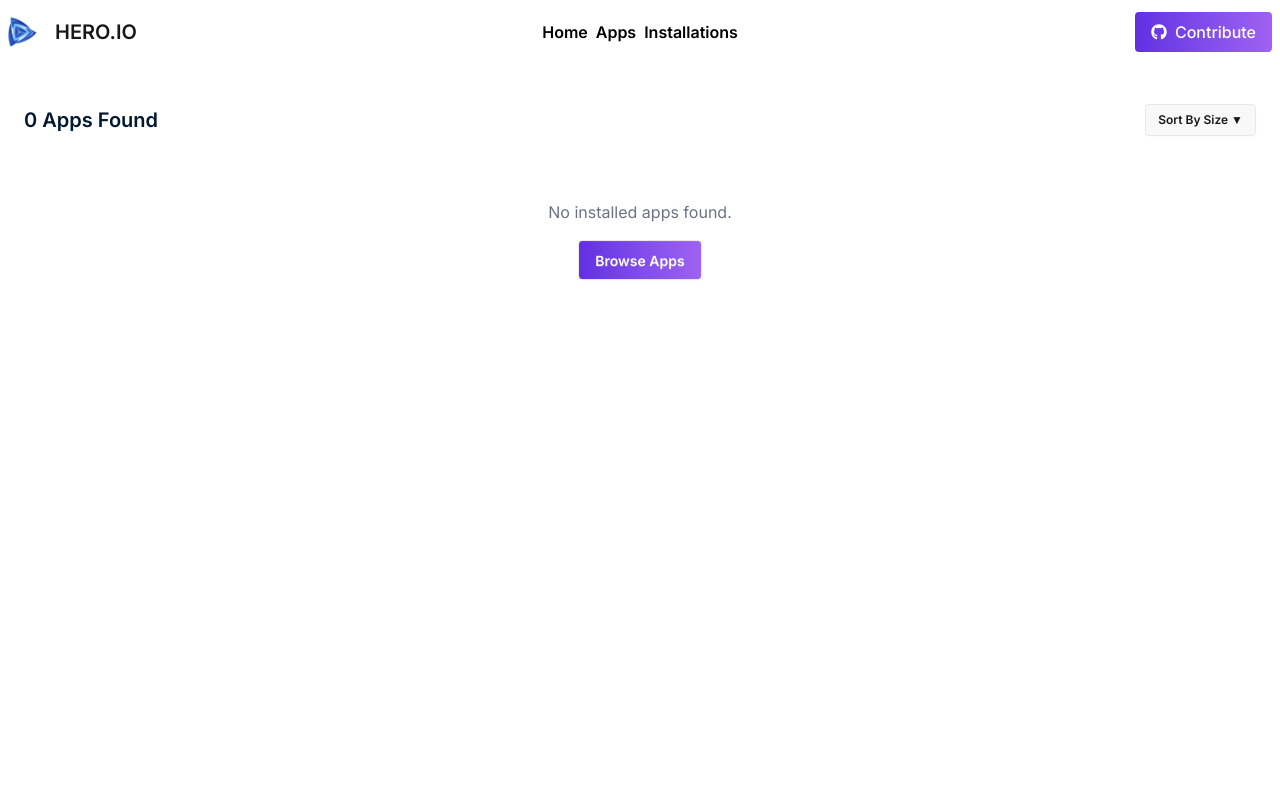
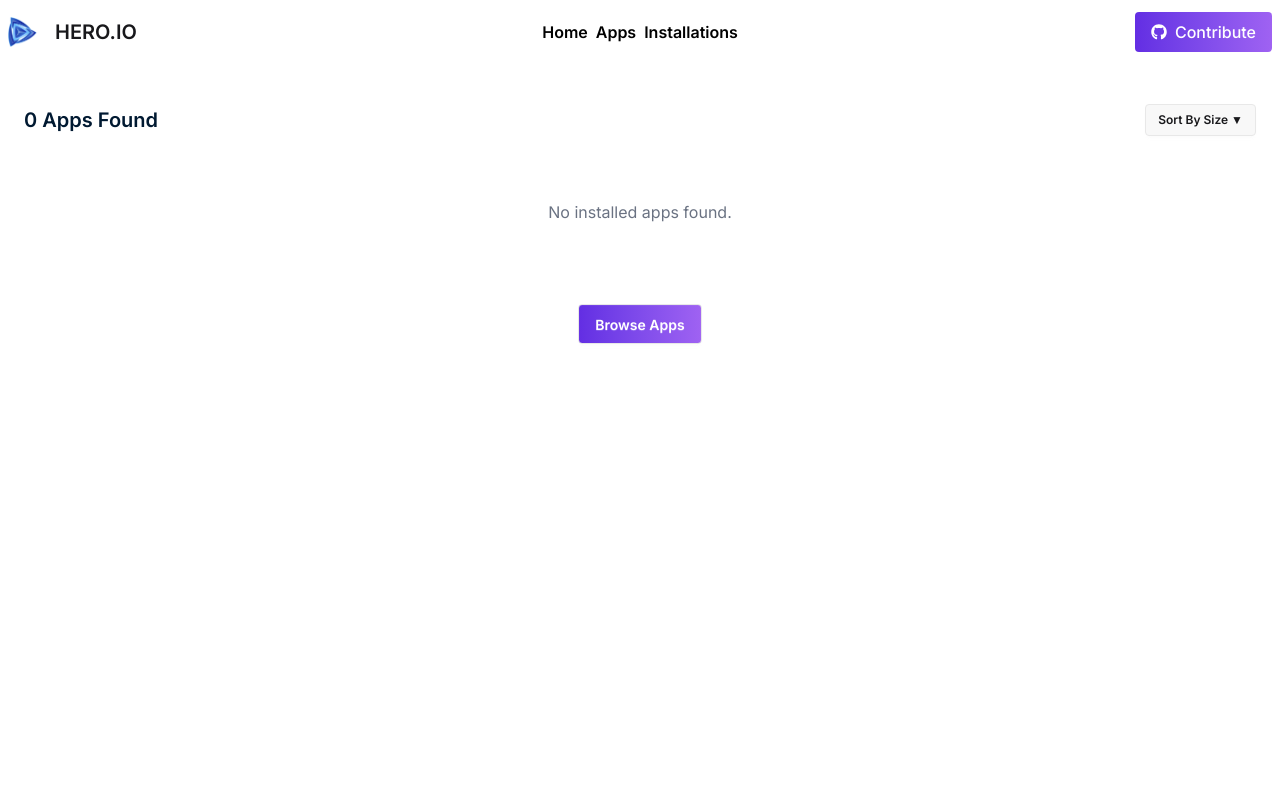
Before and after one commit to md-abdullah-al-ahad/PH-B12A08-Hero-Apps, a React (Vite) app: page /Installations in a window 1280 px wide. Shown: the top 800 px of the page. Built offline with nearby package versions, Linux system fonts and the light colour scheme.

Commit message:
add toast notifications

```diff
--- a/package.json
+++ b/package.json
@@ -15,6 +15,9 @@
     "react": "^19.1.1",
     "react-dom": "^19.1.1",
     "react-icons": "^5.5.0",
+    "react-router": "^7.9.4",
+    "react-toastify": "^11.0.5",
+    "recharts": "^3.2.1",
     "tailwindcss": "^4.1.14"
   },
   "devDependencies": {
--- a/src/pages/Installations/Installations.jsx
+++ b/src/pages/Installations/Installations.jsx
@@ -59,7 +59,7 @@ const Installations = () => {
         <div className="flex flex-col gap-3">
           {sortedApps.length === 0 ? (
             <div className="text-center text-gray-500 py-10">
-              No installed apps found.
+              <p className="mb-10">No installed apps found.</p>
               <br />
               <Link
                 to="/Apps"
--- a/src/pages/Root/Root.jsx
+++ b/src/pages/Root/Root.jsx
@@ -2,6 +2,8 @@ import React, { useState } from "react";
 import { Outlet } from "react-router";
 import Navbar from "../../Components/Navbar/Navbar";
 import Footer from "../../Components/Footer/Footer";
+import { ToastContainer, toast } from "react-toastify";
+import "react-toastify/dist/ReactToastify.css";
 
 const Root = () => {
   const [installedApps, setInstalledApps] = useState([]);
@@ -9,17 +11,22 @@ const Root = () => {
   const handleInstallApp = (appId) => {
     if (!installedApps.includes(appId)) {
       setInstalledApps([...installedApps, appId]);
+      toast.success("App installed successfully", { position: "top-right" });
     }
   };
 
   const handleUninstallApp = (appId) => {
     setInstalledApps(installedApps.filter((id) => id !== appId));
+    toast.info("App uninstalled", { position: "top-right" });
   };
 
   return (
     <div className="">
       <Navbar></Navbar>
-      <Outlet context={{ installedApps, handleInstallApp, handleUninstallApp }} />
+      <Outlet
+        context={{ installedApps, handleInstallApp, handleUninstallApp }}
+      />
+      <ToastContainer />
       <Footer></Footer>
     </div>
   );
```
Also changed, not shown: 1 other file (tests, documents, lock files or other folders).
